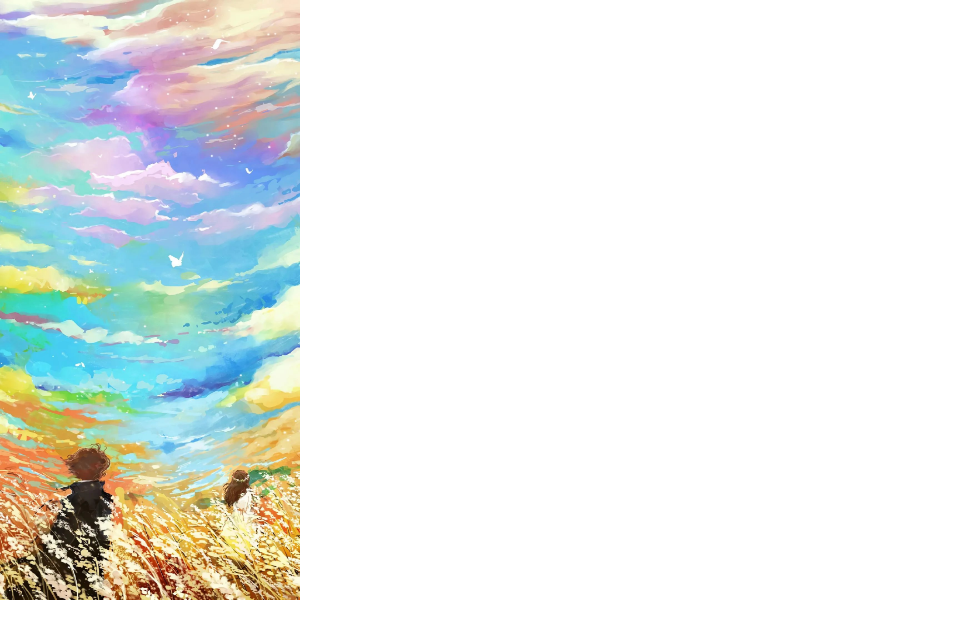
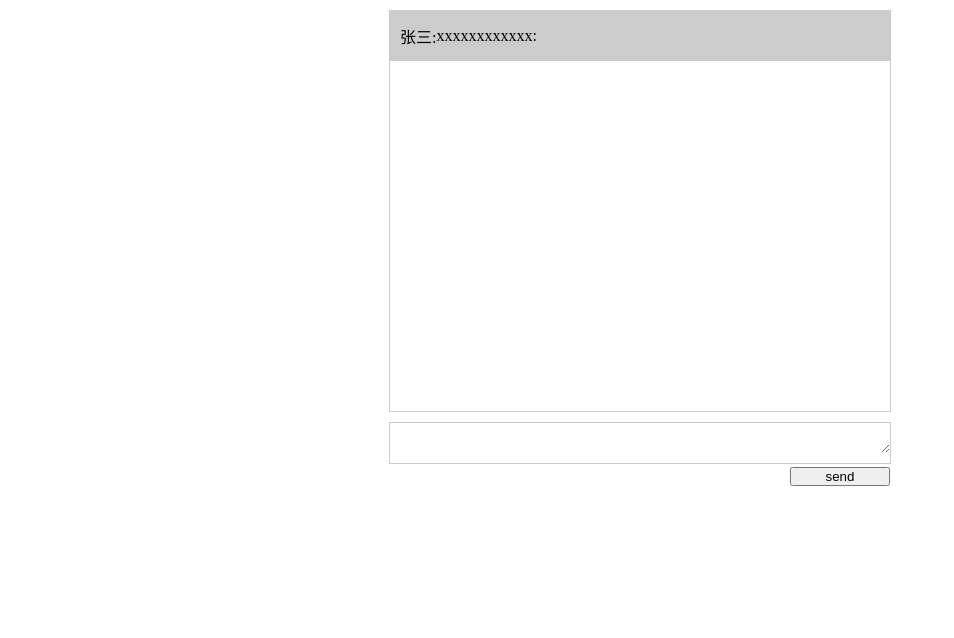
Before and after one commit to mercury-zhang/vue_ts_test, a Vue app in the folder vue3_demo/: page / in a window 1280 px wide. Before the commit this address had no page. Shown: the top 638 px of the page, without its empty margins (0-954 px from the left). Built offline with nearby package versions, Linux system fonts and the light colour scheme.

Commit message:
nextTick

```diff
--- a/vue3_demo/src/App.vue
+++ b/vue3_demo/src/App.vue
@@ -1,18 +1,79 @@
 <template>
-    <div class="A">
-        <img id="img" width="300" height="600" src="./assets/images/1.jpg">
+    <div ref="box" class="wraps">
+        <div>
+            <div class="item" v-for="(item, index) in chatList" :key="index">
+                <div>{{ item.name }}:</div>
+                <div>{{ item.message }}:</div>
+            </div>
+        </div>
+    </div>
+    <div class="ipt">
+        <div>
+            <textarea v-model="ipt" type="text" />
+        </div>
+        <div>
+            <button @click="send">send</button>
+        </div>
     </div>
 </template>
 
 <script setup lang="ts">
-import useBase64 from './hooks'
-
-useBase64({
-    el: '#img'
-}).then((res) => {
-    console.log(res.baseUrl)
-})
+import { nextTick, reactive, ref } from "vue"
+let chatList = reactive([
+    { name: '张三', message: "xxxxxxxxxxxx" }
+])
+let box = ref<HTMLDivElement>()
+let ipt = ref('')
+const send = async () => {
+    chatList.push({
+        name: 'zj',
+        message: ipt.value
+    })
+    await nextTick()
+    box.value!.scrollTop = 9999
+}
 
 </script>
 
-<style lang="scss" scoped></style>
+<style lang="scss" scoped>
+.wraps {
+    margin: 10px auto;
+    width: 500px;
+    height: 400px;
+    overflow: auto;
+    overflow-x: hidden;
+    background: #fff;
+    border: 1px solid #ccc;
+
+    .item {
+        width: 100%;
+        height: 50px;
+        background: #ccc;
+        display: flex;
+        align-items: center;
+        padding: 0 10px;
+        border-bottom: 1px solid #fff;
+    }
+}
+
+.ipt {
+    margin: 10px auto;
+    width: 500px;
+    height: 40px;
+    background: #fff;
+    border: 1px solid #ccc;
+
+    textarea {
+        width: 100%;
+        height: 100%;
+        border: none;
+        outline: none;
+    }
+
+    button {
+        width: 100px;
+        margin: 10px 0;
+        float: right;
+    }
+}
+</style>
```
Also changed, not shown: vue3_demo/src/AppHooks.vue (added, +18 -0 lines).
